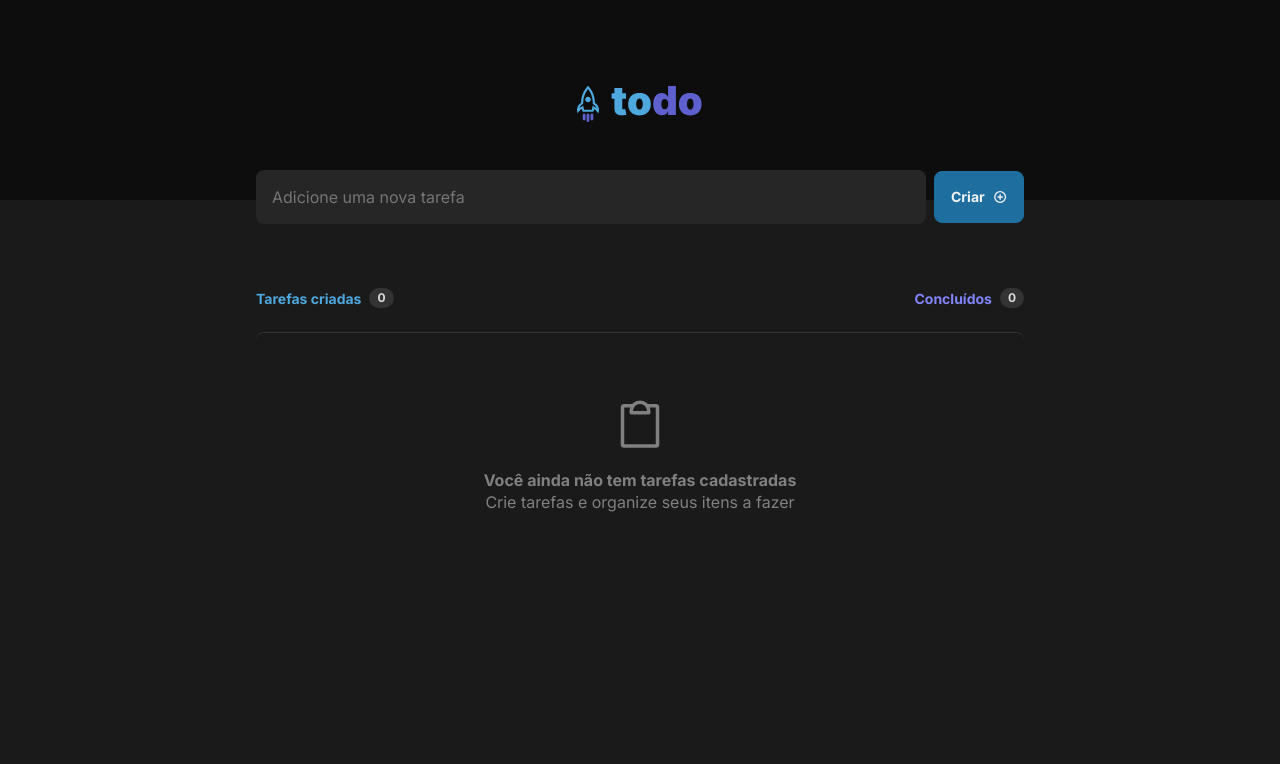
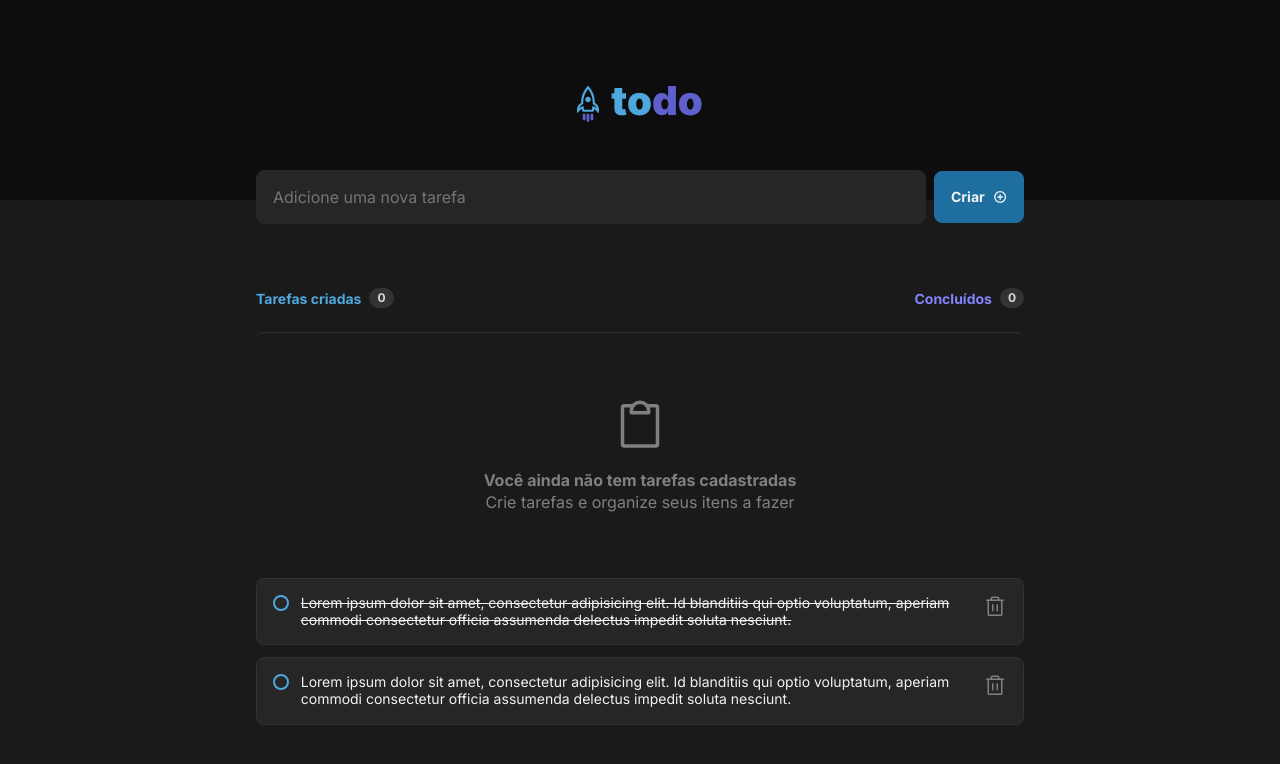
Before and after one commit to juliannelima/ignite-2022, a React (Vite) app in the folder 01-desafio-particando-conceitos/: page / in a window 1280 px wide. Shown: the top 764 px of the page. Built offline with nearby package versions, Linux system fonts and the light colour scheme.

Commit message:
Adicionando componente CardTask

```diff
--- /dev/null
+++ b/01-desafio-particando-conceitos/src/Components/CardTask.module.css
@@ -0,0 +1,76 @@
+.task {
+  display: flex;
+  align-items: flex-start;
+  justify-content: center;
+
+  background: var(--gray-500);
+  border: 1px solid var(--gray-400);
+  border-radius: 8px;
+  padding: 1rem;
+  gap: 0.75rem;
+}
+
+.task + .task {
+  margin-top: 0.75rem;
+}
+
+.task input[type="checkbox"]  {
+  appearance: none;
+  margin: 0;
+
+  font: inherit;
+  color: currentColor;
+  width: 1.5rem;
+  height: 1rem;
+  border-radius: 90px;
+  cursor: pointer;
+  border: 2px solid var(--blue);
+
+  transaction: background-color 0.2s;
+}
+
+.task input[type="checkbox"]:hover  {
+  background-color: var(--gray-400);
+}
+
+.task input[type="checkbox"]:checked  {
+  border: 2px solid var(--purple-dark);
+  background-color: var(--purple-dark);
+
+}
+
+
+.task input[type="checkbox"]:checked:hover  {
+  border: 2px solid var(--purple);
+  background-color: var(--purple);
+}
+
+.text {
+  color: var(--gray-100);
+  font-size: 0.875rem;
+  line-height: 1.2;
+}
+
+.textDone {
+  color: var(--gray-100);
+  font-size: 0.875rem;
+  line-height: 1.2;
+  text-decoration: line-through;
+}
+
+.task button {
+  background: transparent;
+  color: var(--gray-300);
+  border: 0;
+  cursor: pointer;
+
+  display: flex;
+  align-items: center;
+
+  border-radius: 2px;
+}
+
+.task button:hover {
+  background: var(--gray-400);
+  color: var(--danger);
+}
--- /dev/null
+++ b/01-desafio-particando-conceitos/src/Components/CardTask.tsx
@@ -0,0 +1,23 @@
+import { Trash } from 'phosphor-react';
+
+import styles from './CardTask.module.css';
+
+interface CardTaskProps {
+  done?: boolean;
+}
+
+export function CardTask({ done = false }:CardTaskProps) {
+  return (
+    <form className={styles.task}>
+    <input type="checkbox" />
+
+    <span className={done ? styles.textDone : styles.text}>
+      Lorem ipsum dolor sit amet, consectetur adipisicing elit.
+      Id blanditiis qui optio voluptatum, aperiam commodi consectetur
+      officia assumenda delectus impedit soluta nesciunt.
+    </span>
+
+    <button><Trash size={24} /></button>
+  </form>
+  )
+}
--- a/01-desafio-particando-conceitos/src/Components/FormTask.module.css
+++ b/01-desafio-particando-conceitos/src/Components/FormTask.module.css
@@ -11,7 +11,7 @@
   padding: 1rem;
 
   background: var(--gray-500);
-  border: 1px solic var(--gray-700);
+  border: 1px solid var(--gray-500);
   border-radius: 8px;
 
   color: var(--gray-300);
--- a/01-desafio-particando-conceitos/src/Components/ListTask.tsx
+++ b/01-desafio-particando-conceitos/src/Components/ListTask.tsx
@@ -1,4 +1,6 @@
 import { Clipboard } from 'phosphor-react';
+
+import { CardTask } from './CardTask';
 
 import styles from './ListTask.module.css';
 
@@ -24,6 +26,9 @@ export function ListTask() {
 
         <span>Crie tarefas e organize seus itens a fazer</span>
       </div>
+
+      <CardTask done/>
+      <CardTask />
     </div>
   )
 }
```
Also changed, not shown: 01-desafio-particando-conceitos/src/Components/ListTask.module.css (+0 -7 lines).
